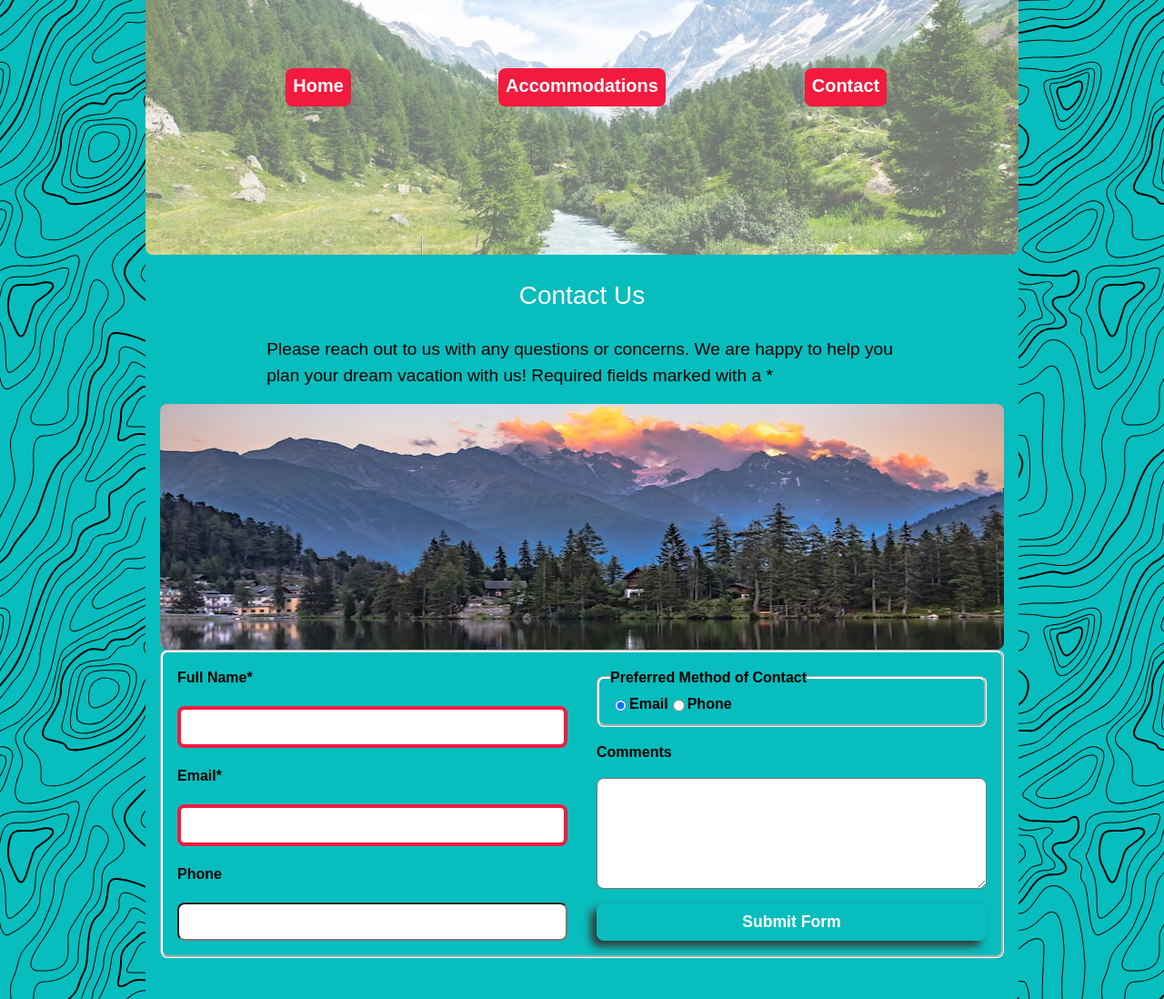
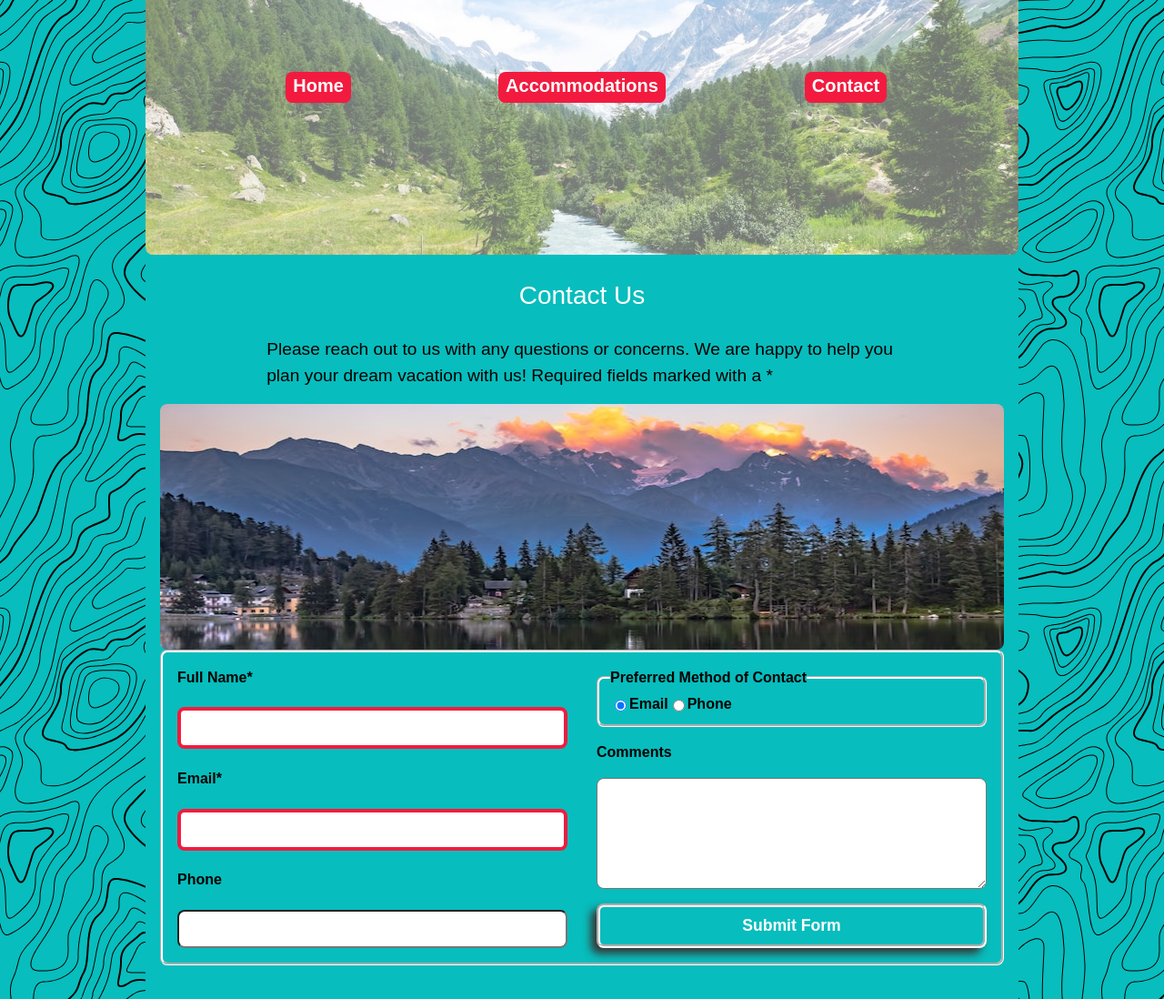
Before and after one commit to acedlund/GIT215_final, a plain HTML site: page contact.html in a window 1280 px wide. Shown: the part 140-1238 px from the top of the page at 91% size. Drawn offline with Linux system fonts and the light colour scheme; a web font is replaced by a local one.

Commit message:
Update styles.css

```diff
--- a/styles.css
+++ b/styles.css
@@ -132,7 +132,7 @@ nav ul{
 
 nav a{
     text-decoration: none;
-    padding: .5rem;
+    padding: 0.25rem .5rem;
     border-bottom: 4px solid var(--red);
     font-size: 1.25rem;
     font-weight: bold;
@@ -239,18 +239,18 @@ legend, label {
 
 input[type="submit"] {
     background-color: var(--teal);
-    border: none;
+    border: 4px groove var(--white);
     color: var(--white);
     font-size: 1.1rem;
     font-weight: bold;
     box-shadow: -6px 6px 10px var(--dk-gray);
 }
 
-input:invalid, select:invalid, textarea:invalid {
+input:invalid{
     border: 4px solid var(--red);
 }
 
-input:focus, select:focus, textarea:focus {
+input:focus{
     outline: 3px solid var(--white);
 }
 
```
